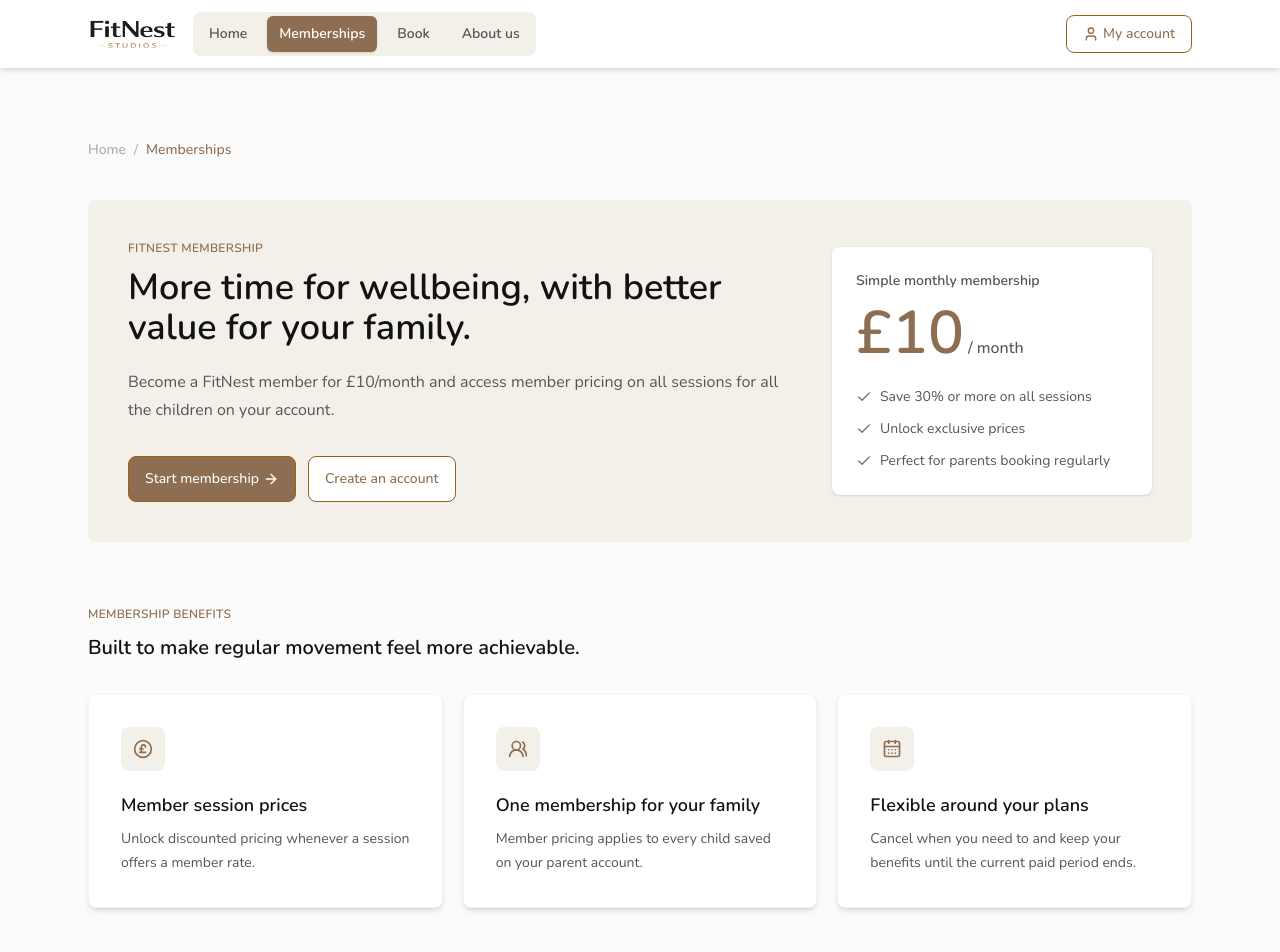
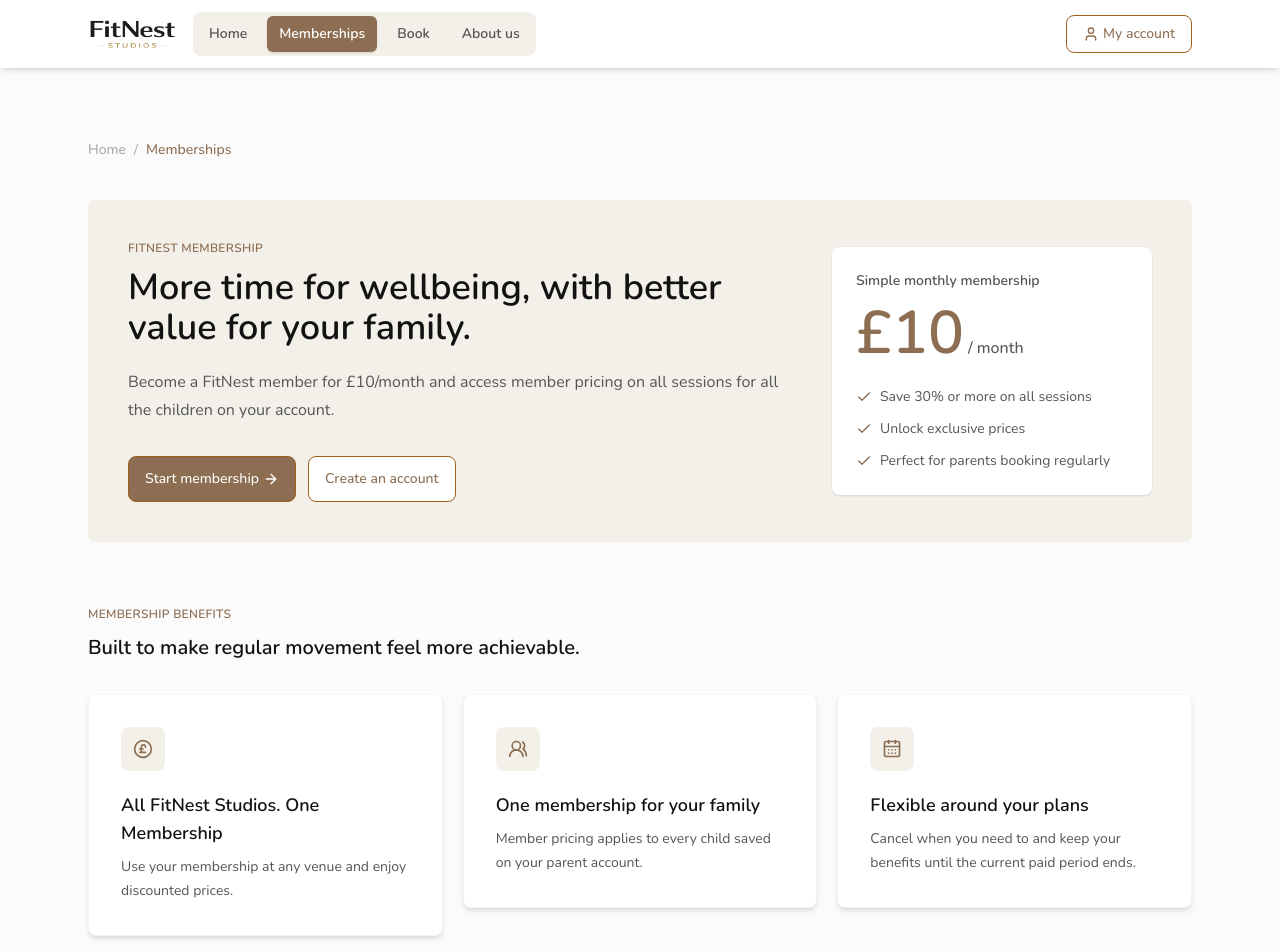
Before and after one commit to safsaeed/fitnest, a Next.js app: page /memberships in a window 1280 px wide. Shown: the top 952 px of the page. Built offline with nearby package versions, Linux system fonts and the light colour scheme.

Commit message:
Update page.tsx

```diff
--- a/app/(public)/memberships/page.tsx
+++ b/app/(public)/memberships/page.tsx
@@ -15,9 +15,9 @@
 const membershipBenefits = [
   {
     icon: CirclePoundSterling,
-    title: "Member session prices",
+    title: "All FitNest Studios. One Membership",
     description:
-      "Unlock discounted pricing whenever a session offers a member rate.",
+      "Use your membership at any venue and enjoy discounted prices.",
   },
   {
     icon: UsersRound,
```
